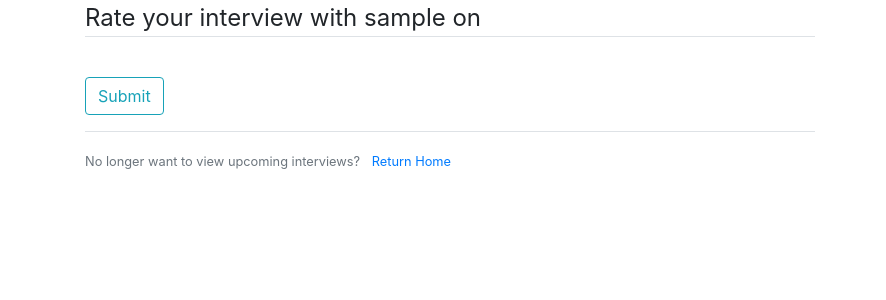
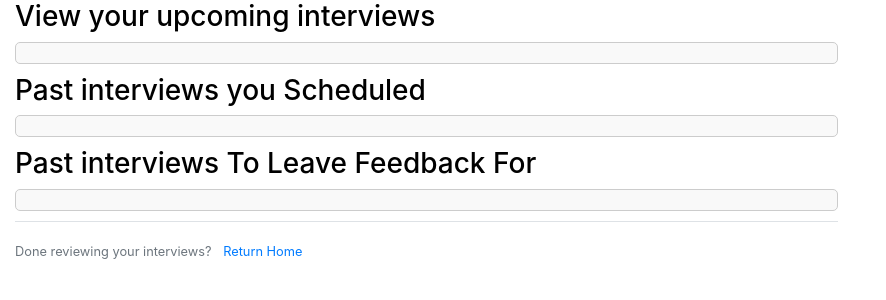
Before and after one commit to sergey-hovhannisyan/p2p-geeks, a Django app: page /interviews/ in a window 1280 px wide. Shown: the top 300 px of the page, without its empty margins (0-886 px from the left). Run offline with Django 4.2, Linux system fonts and the light colour scheme; the visitor is signed in with stand-in values (Sample User, id 1); some libraries are stand-ins or nearby versions.

Commit message:
interview and review done

```diff
--- a/apps/users/models.py
+++ b/apps/users/models.py
@@ -244,4 +244,4 @@ class Interview(models.Model):
     requesting_user = models.ForeignKey(User, on_delete=models.CASCADE, related_name="interviewee")
     interviewer = models.ForeignKey(User, on_delete=models.CASCADE, related_name="interviewer")
     rating = models.IntegerField(default=0)
-    review = models.TextField()
+    review = models.TextField(null=True)
--- a/apps/users/views.py
+++ b/apps/users/views.py
@@ -6,6 +6,7 @@ from .models import Skill, Profile, Interest, Interview
 from django.contrib.auth.models import User
 from django.contrib.auth.views import LoginView
 from .matching import match_users
+import datetime
 
 def login(request):
     if request.user.is_authenticated:
@@ -97,29 +98,48 @@ def connect(request):
 
 @login_required
 def review(request):
-    context = {}
-    form = ReviewForm(request.POST or None)
+    print()
+    id = request.session.get('id')
+    print("INTERVIEW ID ", id)
+    interview = Interview.objects.get(id=id)
+
+    form = ReviewForm(request.POST or None, instance=interview)
     if request.method == "POST":
         if form.is_valid():
-            print("\n\n its valid")
-            reviewer = Interview(user=request.user)
-            review = form.save(commit=False)
-            review.user = reviewer
-            review.save()
-            form.save_m2m()
-            return redirect("forums")
-    context.update({
-        "form": form,
-        "title": "Create New Post"
-    })
-    return render(request, "review.html", context)
+            form.save()
+            return redirect('interviews')
+
+    return render(request, "review.html", {"form": form})
 
 @login_required
 def interviews(request):
-    return render(request, "interviews.html")
-    # if request.method == "GET":
-    #     upcoming =
-    #     pass
+    today = datetime.date.today()
+    next_year = today.replace(year=today.year + 1)
+    old = today.replace(year=today.year - 2)
+
+    upcoming = Interview.objects.filter(requesting_user=request.user, interview_date__range=[str(today), str(next_year)])
+    upcoming2 = Interview.objects.filter(interviewer=request.user, interview_date__range=[str(today), str(next_year)])
+    upcoming_list = list(upcoming)
+    upcoming_list += list(upcoming2)
+
+    past_interviews = Interview.objects.filter(requesting_user=request.user, interview_date__range=[str(old), str(today)])
+    past_meetings = list(past_interviews)
+
+    meeting_to_review = Interview.objects.filter(interviewer=request.user, interview_date__range=[str(old), str(today)])
+    to_review = list(meeting_to_review)
+
+    context = {
+        "upcoming_list": upcoming_list,
+        "past_meetings": past_meetings,
+        "to_review": to_review,
+    }
+
+    if request.method == "POST":
+        id = request.POST.get('id')
+        request.session['id'] = id
+        return redirect('review')
+
+    return render(request, "interviews.html", context)
 
 @login_required
 def schedule(request):
--- a/templates/index.html
+++ b/templates/index.html
@@ -140,6 +140,7 @@
         <div class="container-fluid">
             <div class="row">
                 <div class="col-lg-3 col-sm-6">
+                    <a href="{% url 'interviews' %}">
                     <div id="wa_hover" class="wallet_box text_align_center" style="height: 200px">
                         <!-- <i><img src="images/wa1.svg" alt="#"/></i> -->
                         <h3>Mock Interviews</h3>
@@ -156,13 +157,15 @@
                     </a>
                 </div>
                 <div class="col-lg-3 col-sm-6">
+                    <a href="https://leetcode.com">
                     <div id="wa_hover" class="wallet_box text_align_center" style="height: 200px">
                         <!-- <i><img src="images/wa3.svg" alt="#"/></i> -->
                         <h3>Practice</h3>
                         <p>Practice technical questions alone prior to facing an interview from a myriad of problems</p>
                     </div>
                 </div>
-                <div class="col-lg-3 col-sm-6" href="{% url 'forums' %}">
+                <div class="col-lg-3 col-sm-6">
+                    <a href="{% url 'forums' %}">
                     <div id="wa_hover" class="wallet_box text_align_center" style="height: 200px">
                         <!-- <i><img src="images/wa4.svg" alt="#"/></i> -->
                         <h3>Discussion Board</h3>
--- a/templates/users/interviews.html
+++ b/templates/users/interviews.html
@@ -5,6 +5,30 @@
     <title>Interviews</title>
     <!-- Include necessary CSS files for styling -->
     <link rel="stylesheet" href="https://maxcdn.bootstrapcdn.com/bootstrap/4.0.0/css/bootstrap.min.css">
+    <style>
+        .profile-card {
+            border: 1px solid #ccc;
+            border-radius: 5px;
+            padding: 10px;
+            margin-bottom: 10px;
+            background-color: #f9f9f9;
+        }
+
+        .profile-card h5 {
+            margin-bottom: 5px;
+        }
+
+        .container {
+            max-width: 2000px;
+        }
+        .profile-card .badge {
+            margin-left: 5px;
+        }
+
+        .profile-card .rating {
+            color: #FFD700;
+        }
+    </style>
 </head>
 <body>
     <main role="main" class="container">
@@ -17,22 +41,72 @@
                 </div>
             {% endfor %}
             {% endif %}
+
+            <!-- UPCOMING INTERVIEWS -->
+            <h3 style="color: black;">View your upcoming interviews</h3>
+            <div class="profile-card">
+                <ul class="list-group">
+                   {% for interview in upcoming_list %}
+                    <li class="list-group-item d-flex justify-content-between align-items-center">
+                        <!-- Profile Information -->
+                        <div>
+                            <h5 class="mb-0">{{ interview.interviewer.username }} and {{ interview.requesting_user.username }}</h5>
+                            <span class="badge badge-info badge-pill">{{ interview.interview_date }}</span>
+                            <p class="text-secondary">{{ interview.requesting_user.profile.zoom_meeting_link }}</p>
+                        </div>
+                    </li>
+                {% endfor %}
+                </ul>
+            </div>
+
+            <!-- PAST INTERVIEWS  -->
+            <h3 style="color: black;">Past interviews you Scheduled</h3>
+            <div class="profile-card">
+                <ul class="list-group">
+                    {% for interview in past_meetings %}
+                    <li class="list-group-item d-flex justify-content-between align-items-center">
+                        <!-- Profile Information -->
+                        <div>
+                            <h5 class="mb-0">{{ interview.interviewer.username }} and {{ interview.requesting_user.username }}</h5>
+                            <span class="badge badge-info badge-pill">{{ interview.interview_date }}</span>
+                            <div class="rating">
+                                <i class="fas fa-star"></i> <!-- Star icon for rating -->
+                                <span>{{ interview.rating }}/5</span> <!-- Overall rating -->
+                            </div>
+                            <p class="text-secondary">{{ interview.review }}</p>
+                        </div>
+                    </li>
+                {% endfor %}
+                </ul>
+            </div>
+
+            <!-- PAST INTERVIEWS TO REVIEW -->
+            <h3 style="color: black;">Past interviews To Leave Feedback For</h3>
+            <div class="profile-card">
+                <ul class="list-group">
+                    {% for interview in to_review %}
+                    <li class="list-group-item d-flex justify-content-between align-items-center">
+                        <!-- Profile Information -->
+                        <div>
+                            <h5 class="mb-0">{{ interview.interviewer.username }} and {{ interview.requesting_user.username }}</h5>
+                            <span class="badge badge-info badge-pill">{{ interview.interview_date }}</span>
+                        </div>
+
+                        <form method="POST">
+                            {% csrf_token %}
+                            <button type="submit" class="btn btn-warning" name="id" value="{{interview.id}}">Review</button>
+                        </form>
+                    </li>
+                {% endfor %}
+                </ul>
+            </div>
+
+
+            <!-- Form for leaving reviews -->
             <div class="content-section">
-                <form method="POST">
-                    <!-- Include CSRF token here -->
-                    {% csrf_token %}
-                    <fieldset class="form-group">
-                        <legend class="border-bottom mb-4">Rate your interview with {{user}} on {{date}}</legend>
-                        {{ form|crispy }}
-                    </fieldset>
-                    <div class="form-group">
-                        <button class="btn btn-outline-info" type="submit">Submit</button>
-                    </div>
-                </form>
-
                 <div class="border-top pt-3">
                     <small class="text-muted">
-                        No longer want to view upcoming interviews? <a class="ml-2" href="{% url 'index' %}">Return Home</a>
+                        Done reviewing your interviews? <a class="ml-2" href="{% url 'index' %}">Return Home</a>
                     </small>
                 </div>
             </div>
--- a/templates/users/review.html
+++ b/templates/users/review.html
@@ -22,8 +22,8 @@
                     <!-- Include CSRF token here -->
                     {% csrf_token %}
                     <fieldset class="form-group">
-                        <legend class="border-bottom mb-4">Rate your interview with {{user}} on {{date}}</legend>
-                        {{ form|crispy }}
+                        <legend class="border-bottom mb-4">Review this Mock Interview</legend>
+                        {{ form.as_p }}
                     </fieldset>
                     <div class="form-group">
                         <button class="btn btn-outline-info" type="submit">Submit</button>
@@ -32,7 +32,7 @@
 
                 <div class="border-top pt-3">
                     <small class="text-muted">
-                        Finished Reviewing? <a class="ml-2" href="{% url 'index' %}">Return Home</a>
+                        Cancel your review? <a class="ml-2" href="{% url 'interviews' %}">Go Back</a>
                     </small>
                 </div>
             </div>
```
